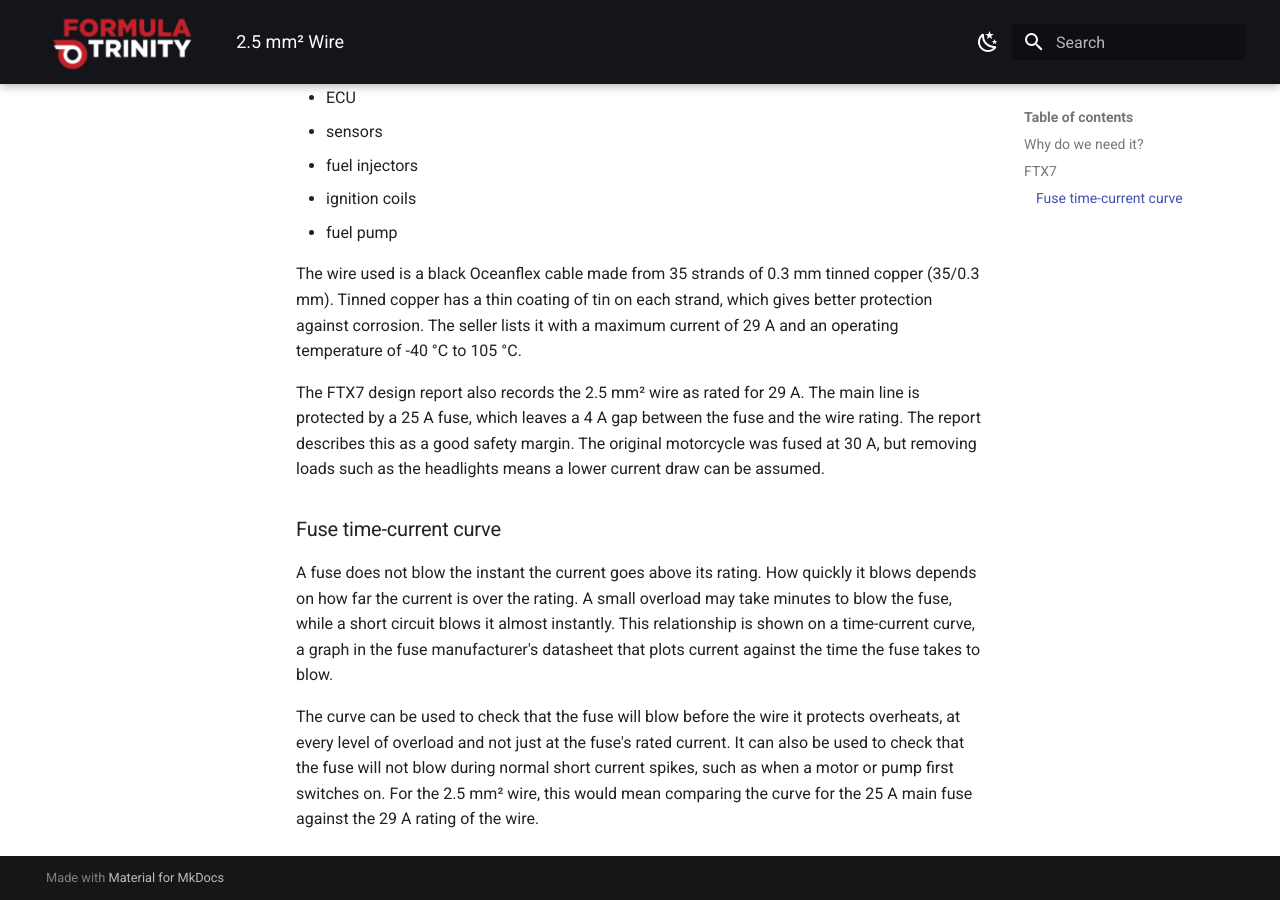
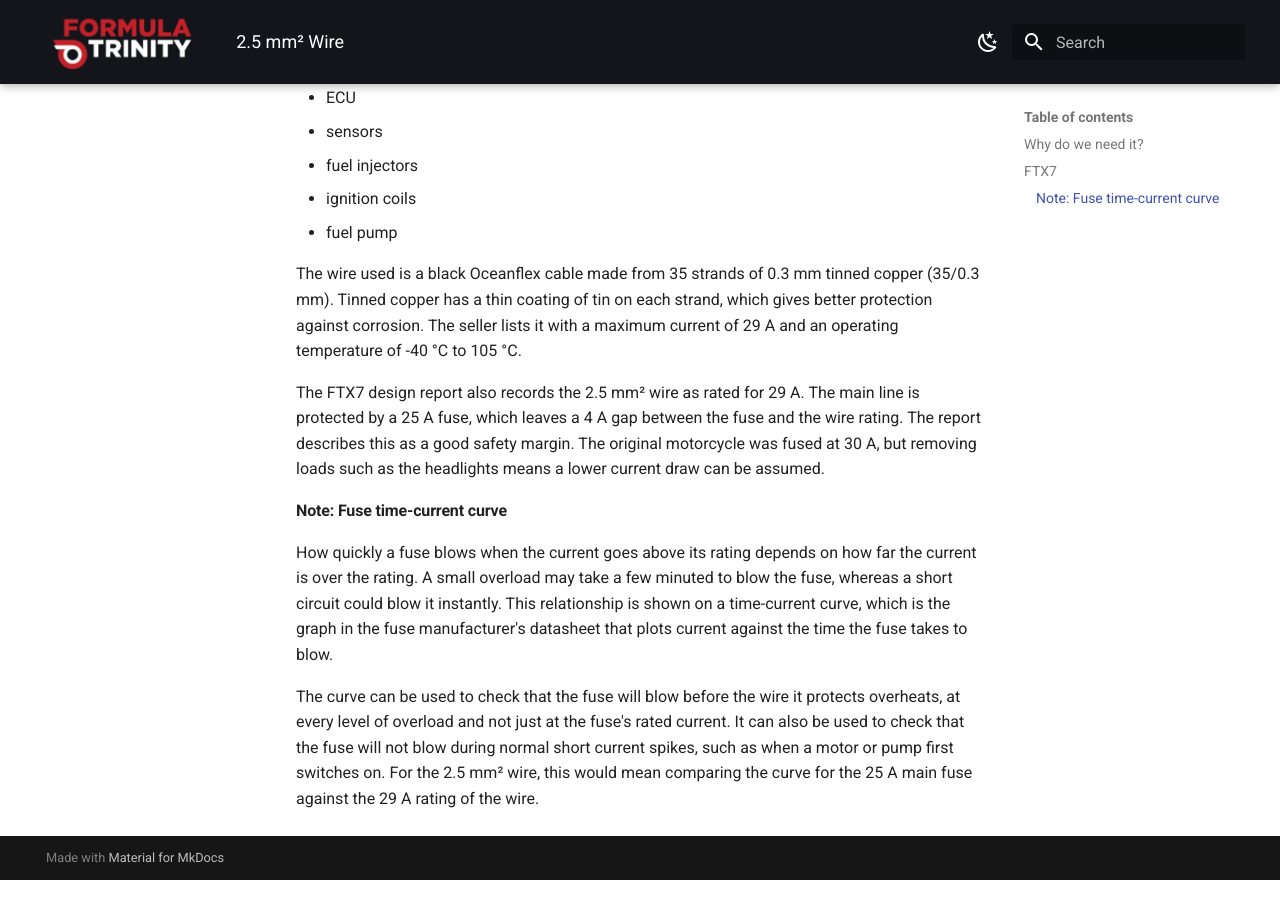
Before and after one commit to Formula-Trinity/ft-wiki, an MkDocs documentation site: the page built from docs/ftx7/electronics/01-components/consumables/2.5-wire.md, in a window 1280 px wide and 900 px high, scrolled down 895 px. Built offline with MkDocs 1.6.1 and Material for MkDocs 9.7.7, drawn with Linux system fonts in a browser that asks for light colours.

Commit message:
Electronics consumabled: edit
- Edit fuse time currect curve explanation

```diff
--- a/docs/ftx7/electronics/01-components/consumables/2.5-wire.md
+++ b/docs/ftx7/electronics/01-components/consumables/2.5-wire.md
@@ -24,8 +24,8 @@ The wire used is a black Oceanflex cable made from 35 strands of 0.3 mm tinned c
 
 The FTX7 design report also records the 2.5 mm² wire as rated for 29 A. The main line is protected by a 25 A fuse, which leaves a 4 A gap between the fuse and the wire rating. The report describes this as a good safety margin. The original motorcycle was fused at 30 A, but removing loads such as the headlights means a lower current draw can be assumed.
 
-### Fuse time-current curve
+#### Note: Fuse time-current curve
 
-A fuse does not blow the instant the current goes above its rating. How quickly it blows depends on how far the current is over the rating. A small overload may take minutes to blow the fuse, while a short circuit blows it almost instantly. This relationship is shown on a time-current curve, a graph in the fuse manufacturer's datasheet that plots current against the time the fuse takes to blow.
+How quickly a fuse blows when the current goes above its rating depends on how far the current is over the rating. A small overload may take a few minuted to blow the fuse, whereas a short circuit could blow it instantly. This relationship is shown on a time-current curve, which is the graph in the fuse manufacturer's datasheet that plots current against the time the fuse takes to blow.
 
 The curve can be used to check that the fuse will blow before the wire it protects overheats, at every level of overload and not just at the fuse's rated current. It can also be used to check that the fuse will not blow during normal short current spikes, such as when a motor or pump first switches on. For the 2.5 mm² wire, this would mean comparing the curve for the 25 A main fuse against the 29 A rating of the wire.
```
